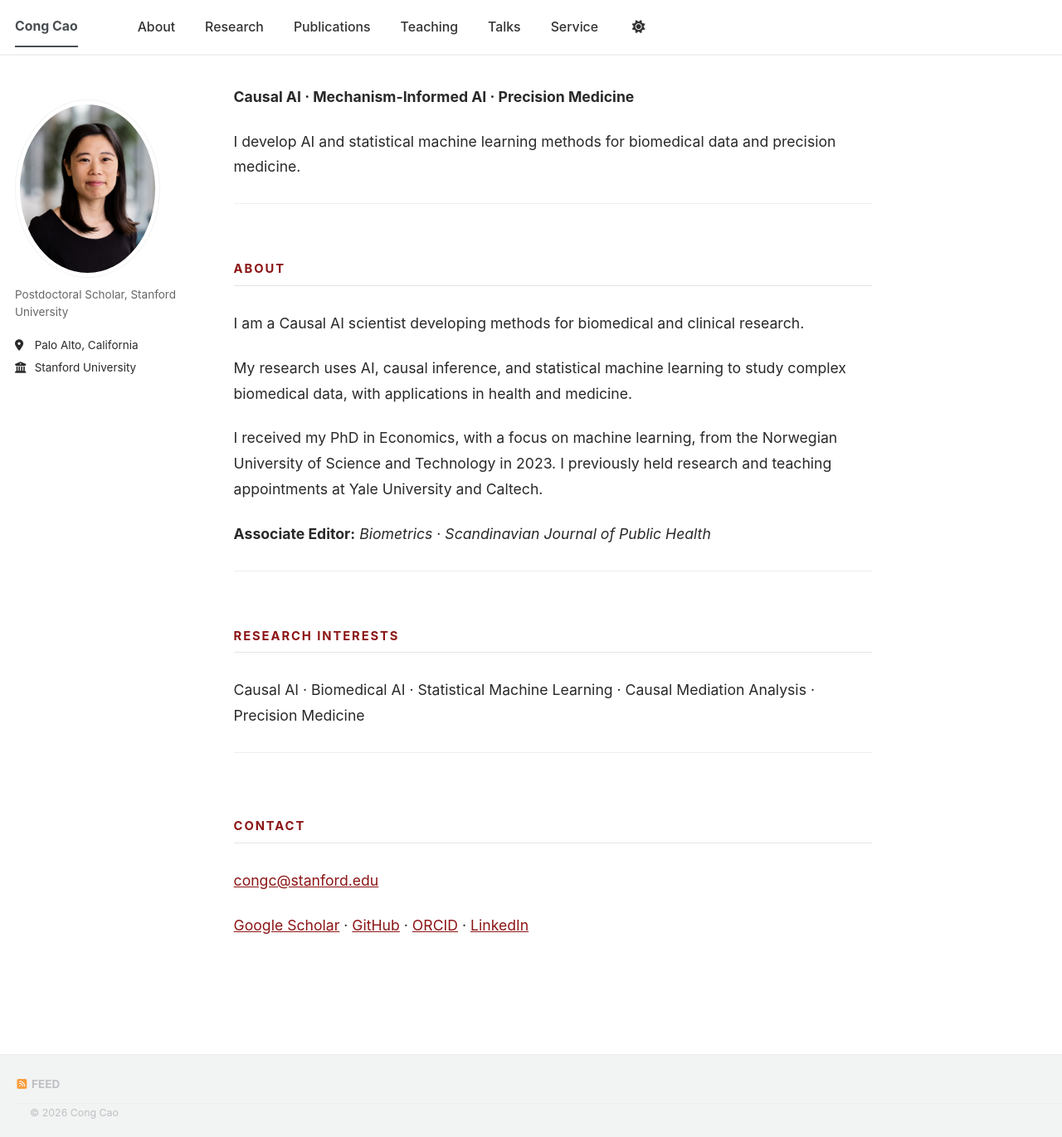
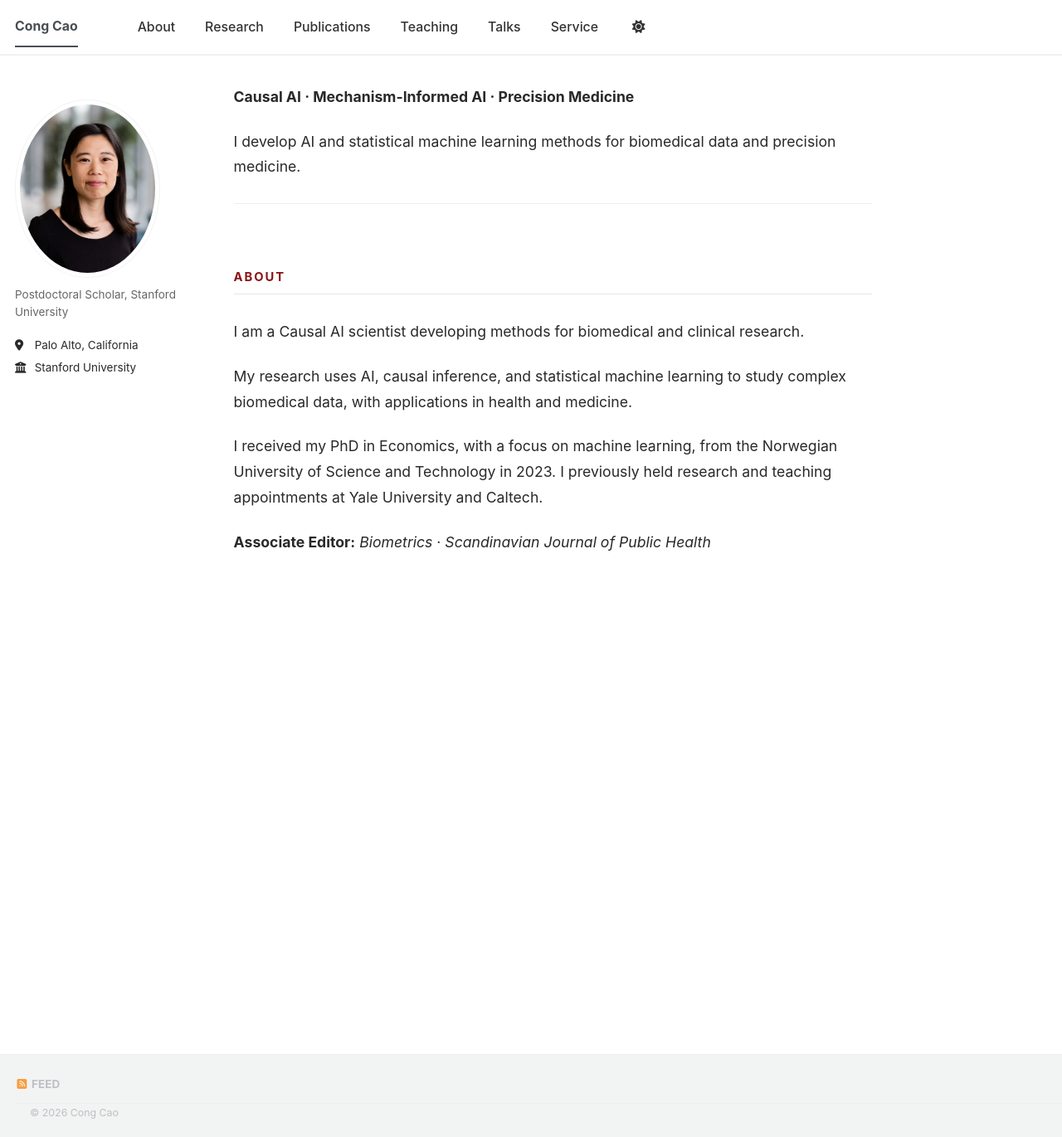
Before and after one commit to congca0/congca0.github.io, a Jekyll site: the page built from about.md, in a window 1280 px wide and 1371 px high. Shown: the whole window at 83% size. Built offline with Jekyll 4.4.1, drawn with Linux system fonts in a browser that asks for light colours; a style sheet for code colours, icons or effects is not loaded; our own code applies the rules of GitHub Pages for plain Markdown files.

Commit message:
Update about.md

```diff
--- a/about.md
+++ b/about.md
@@ -17,16 +17,3 @@ My research uses AI, causal inference, and statistical machine learning to study
 I received my PhD in Economics, with a focus on machine learning, from the Norwegian University of Science and Technology in 2023. I previously held research and teaching appointments at Yale University and Caltech.
 
 **Associate Editor:** *Biometrics* · *Scandinavian Journal of Public Health*
-
----
-
-## Research Interests
-
-Causal AI · Biomedical AI · Statistical Machine Learning · Causal Mediation Analysis · Precision Medicine
-
----
-
-## Contact
-[congc@stanford.edu](mailto:congc@stanford.edu)
-
-[Google Scholar](https://scholar.google.com/citations?user=KoFMlFQAAAAJ&hl=en) · [GitHub](https://github.com/congca0) · [ORCID](https://orcid.org/0000-0001-8289-1705) · [LinkedIn](https://www.linkedin.com/in/cong-cao-70068839b/)
```
